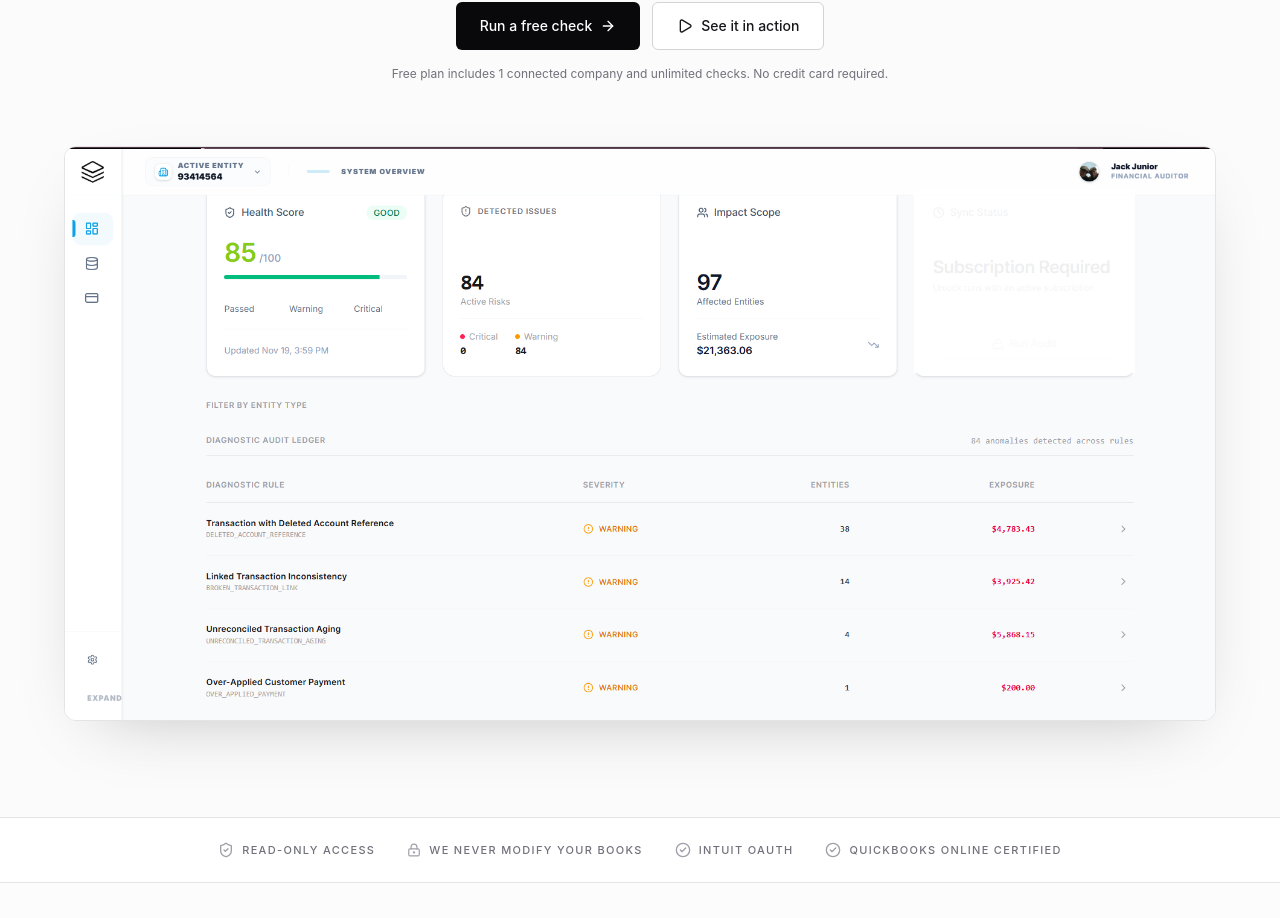
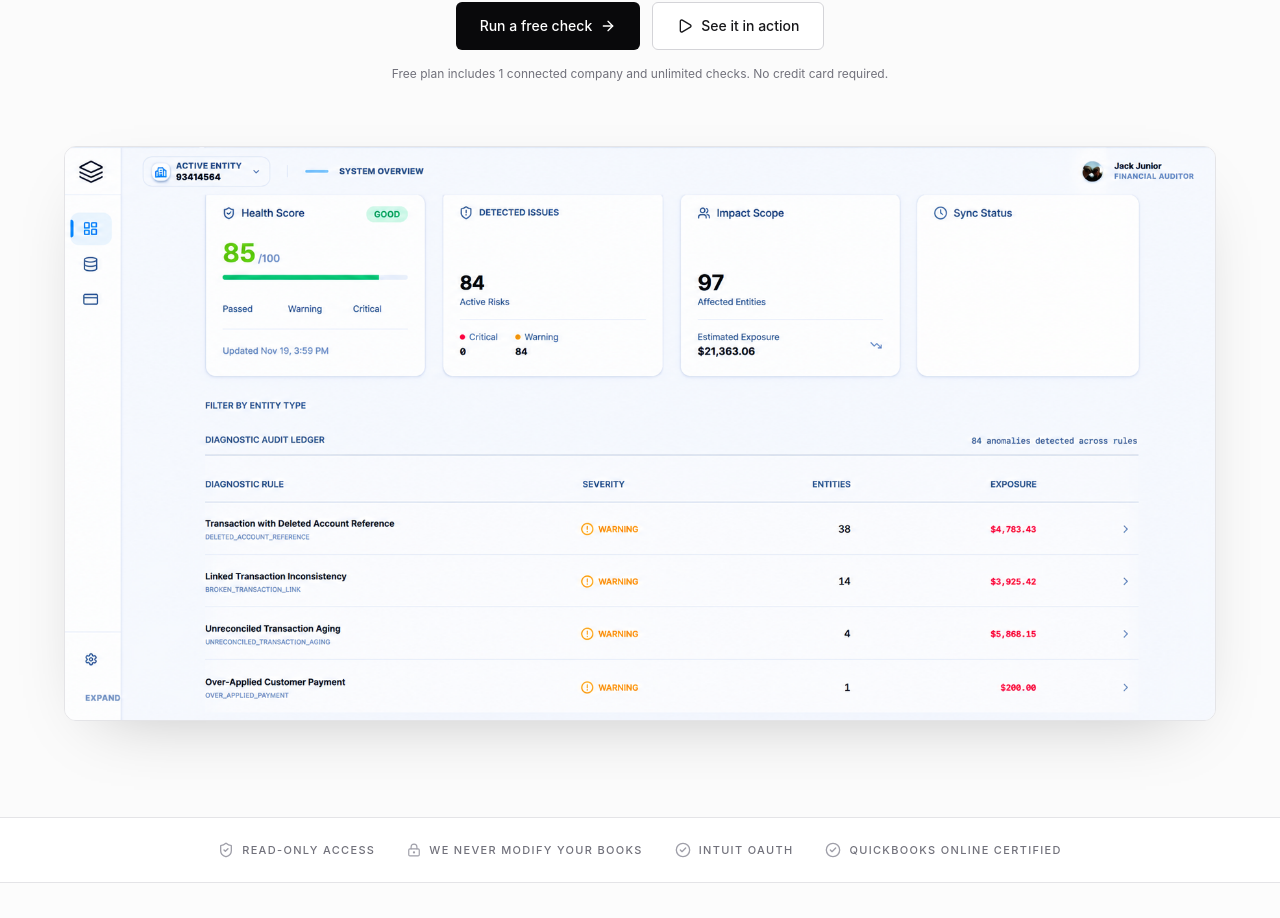
Before and after one commit to jackdevs-lab/front-AG, a Next.js app: page / in a window 1280 px wide. Shown: the part 436-1354 px from the top of the page. Built offline with nearby package versions, Linux system fonts and the light colour scheme.

Commit message:
feat: add landing page component and dashboard preview image

```diff
--- a/app/(landing)/page.tsx
+++ b/app/(landing)/page.tsx
@@ -300,7 +300,7 @@ export default function LandingPage() {
                         <div className="mx-auto mt-16 max-w-6xl overflow-hidden rounded-xl border border-zinc-200 bg-white shadow-[0_24px_70px_-35px_rgba(0,0,0,0.28)]">
                             <div className="relative aspect-[1747/871] w-full bg-zinc-100">
                                 <Image
-                                    src="/dashboard.png"
+                                    src="/1Dashboard.png"
                                     alt="Audit Gen dashboard showing health score, detected issues, impact scope, and the diagnostic audit ledger with per-rule dollar exposure"
                                     fill
                                     priority
```
Also changed, not shown: public/1Dashboard.png (added).
